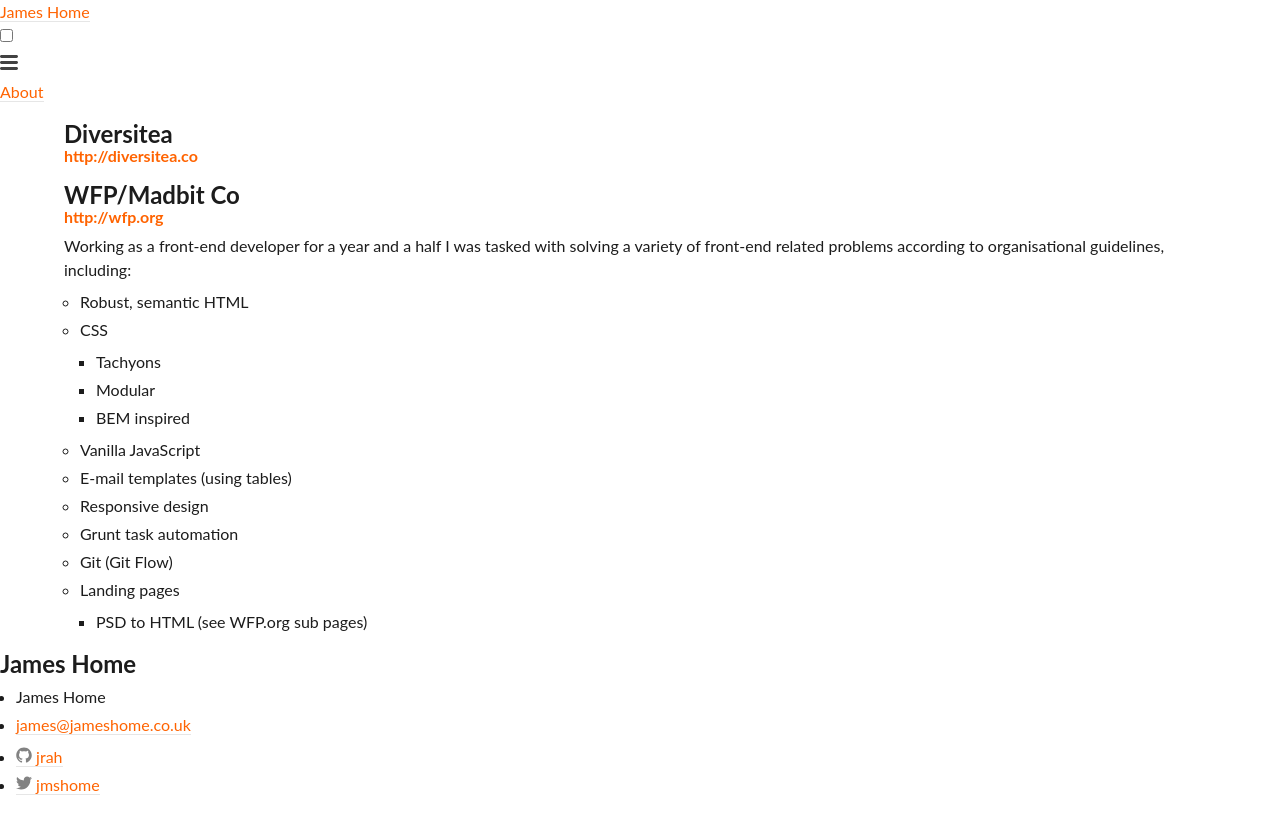
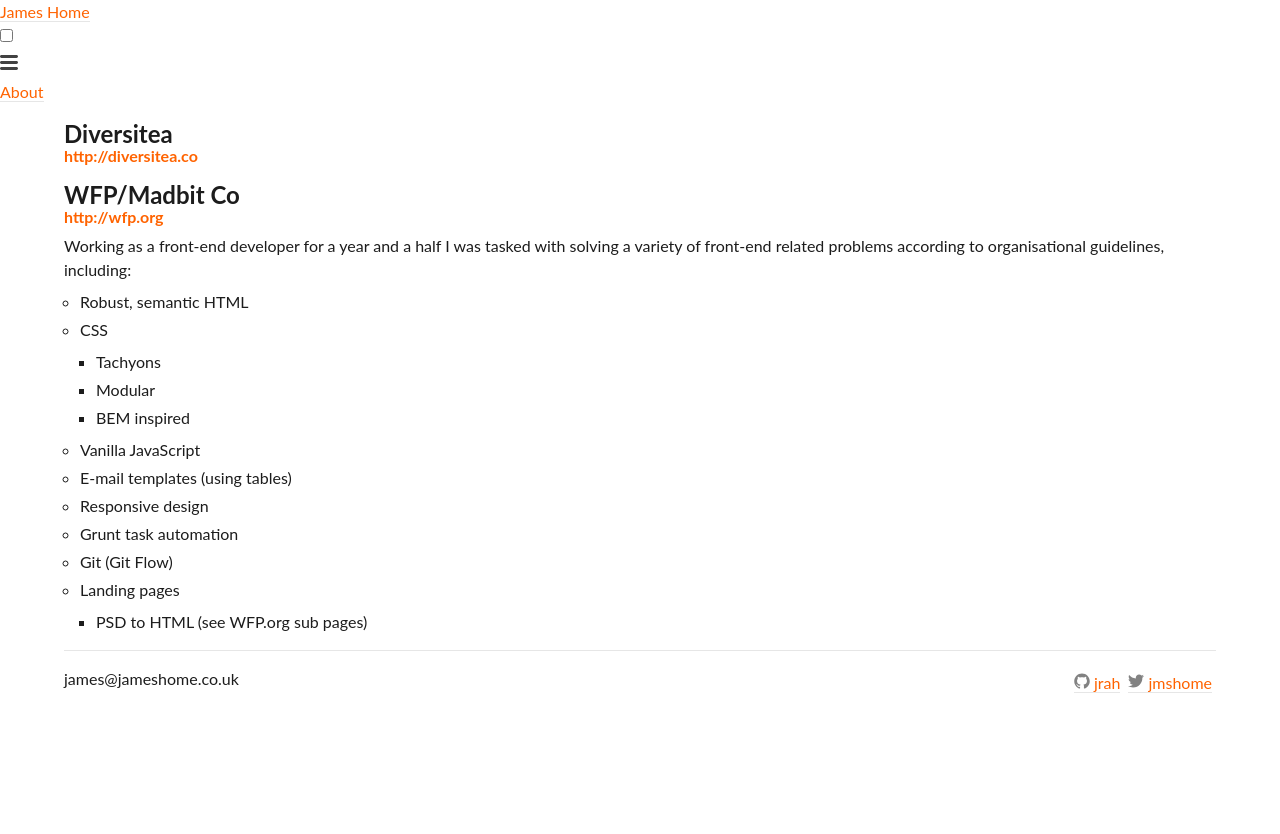
Before and after one commit to jrah/jrah.github.io, a Jekyll site: the page built from index.md, in a window 1280 px wide. Shown: the top 834 px of the page. Built offline with Jekyll 4.4.1, drawn with Linux system fonts in a browser that asks for light colours; nearby versions of some CDN libraries.

Commit message:
Update footer

```diff
--- a/_includes/footer.html
+++ b/_includes/footer.html
@@ -1,46 +1,32 @@
-<footer class="site-footer">
+<footer>
 
-  <div class="wrapper">
+  <div class="grid-container">
+<hr>
+  <!-- {% if site.description %}
+  <div class="mv1">
+    <p>{{ site.description | escape }}</p>
+  </div>
+  {% endif %} -->
 
-    <h2 class="footer-heading">{{ site.title | escape }}</h2>
-
-    <div class="footer-col-wrapper">
-      <div class="footer-col footer-col-1">
-        <ul class="contact-list">
-          <li>
-            {% if site.author %}
-              {{ site.author | escape }}
-            {% else %}
-              {{ site.title | escape }}
-            {% endif %}
-            </li>
-            {% if site.email %}
-            <li><a href="mailto:{{ site.email }}">{{ site.email }}</a></li>
-            {% endif %}
-        </ul>
+<div class="grid-1-2">
+  <span>{{site.email}}</span>
 </div>
-
-      <div class="footer-col footer-col-2">
-        <ul class="social-media-list">
+<div class="grid-1-2 grid-omega">
+  <ul class="list pa0 ma0 flex justify-end">
     {% if site.github_username %}
-          <li>
+    <li class="dib mh1">
       {% include icon-github.html username=site.github_username %}
     </li>
     {% endif %}
 
     {% if site.twitter_username %}
-          <li>
+    <li class="dib mh1">
       {% include icon-twitter.html username=site.twitter_username %}
     </li>
     {% endif %}
   </ul>
 </div>
 
-      <div class="footer-col footer-col-3">
-        <p>{{ site.description | escape }}</p>
-      </div>
-    </div>
-
   </div>
 
 </footer>
```
Lines whose indentation alone changed are shown as unchanged.
